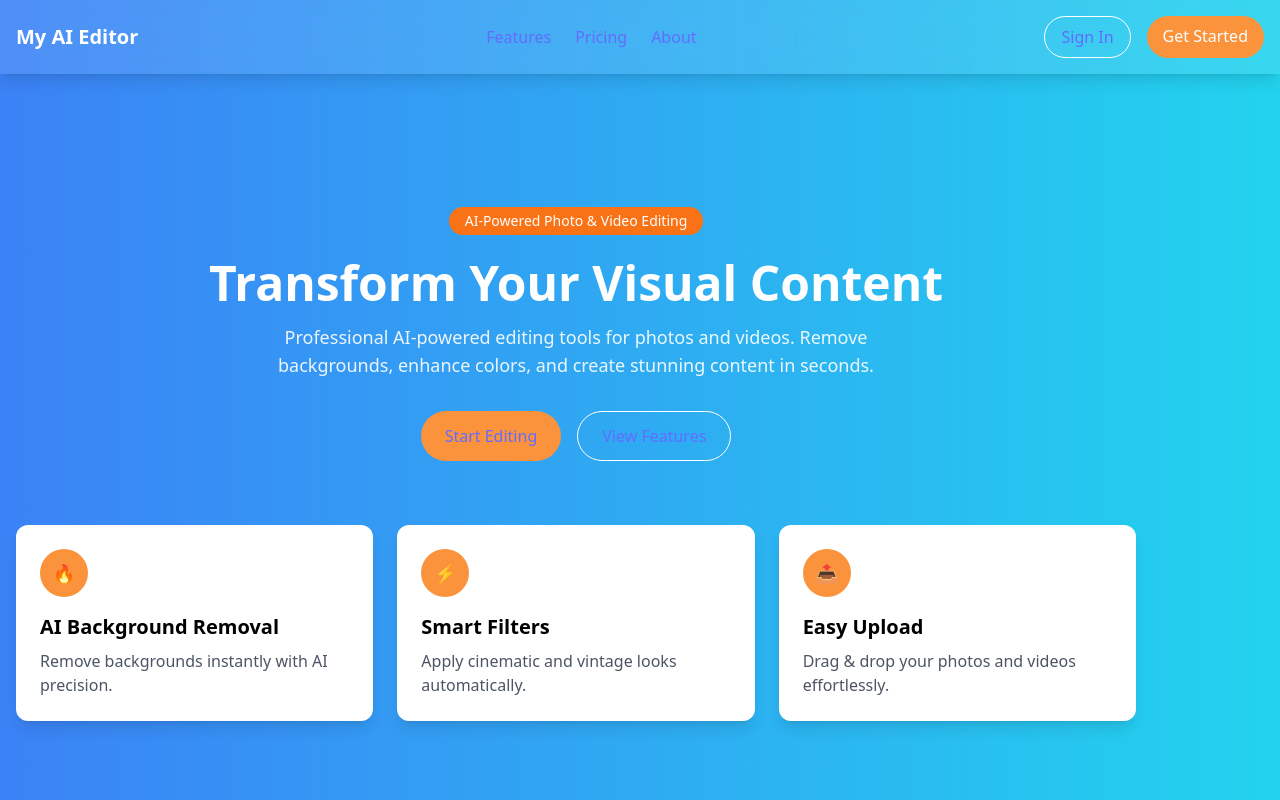
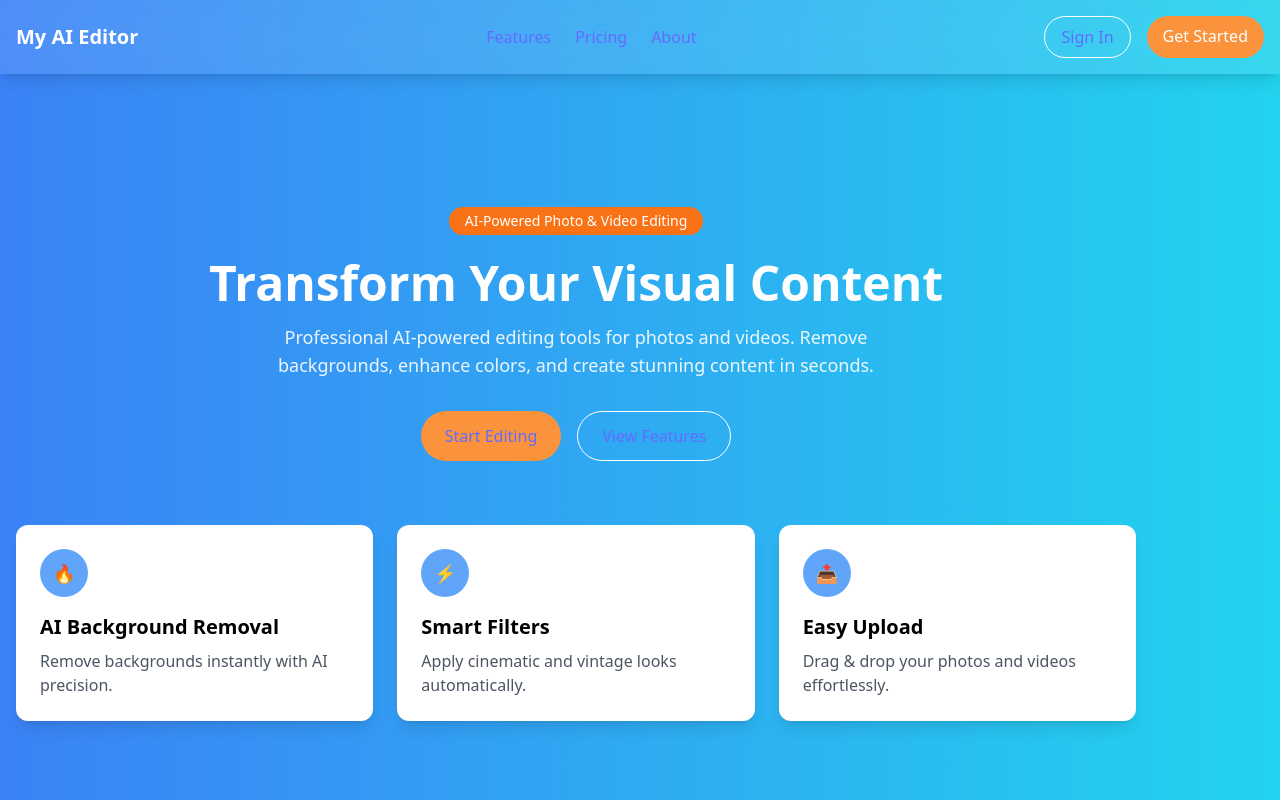
Before and after one commit to aleckurser/my-ai-editor, a React (Vite) app: page / in a window 1280 px wide. Built offline with nearby package versions, Linux system fonts and the light colour scheme.

Commit message:
Add new UI components and update existing files

```diff
--- a/src/components/Features.tsx
+++ b/src/components/Features.tsx
@@ -21,7 +21,7 @@ export default function Features() {
         >
           <div
             aria-hidden="true"
-            className="bg-orange-400 dark:bg-orange-500 w-12 h-12 rounded-full flex items-center justify-center mb-4 text-lg"
+            className="bg-blue-400 dark:bg-blue-500 w-12 h-12 rounded-full flex items-center justify-center mb-4 text-lg"
           >
             {f.icon}
           </div>
```
